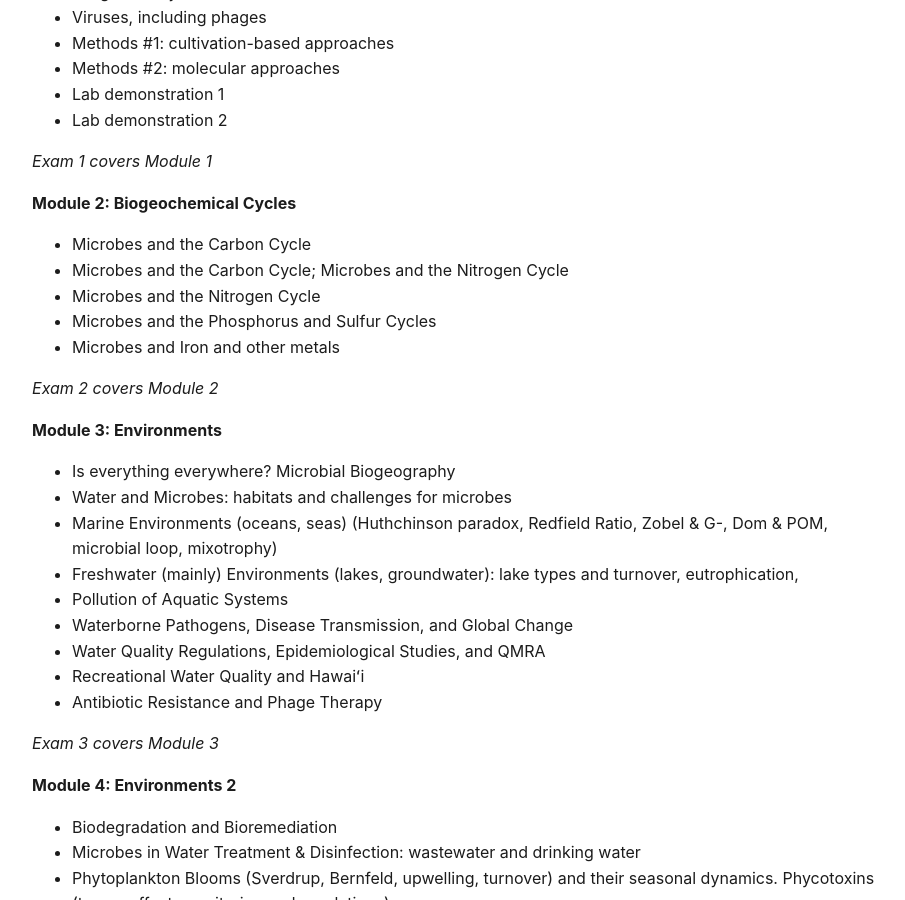
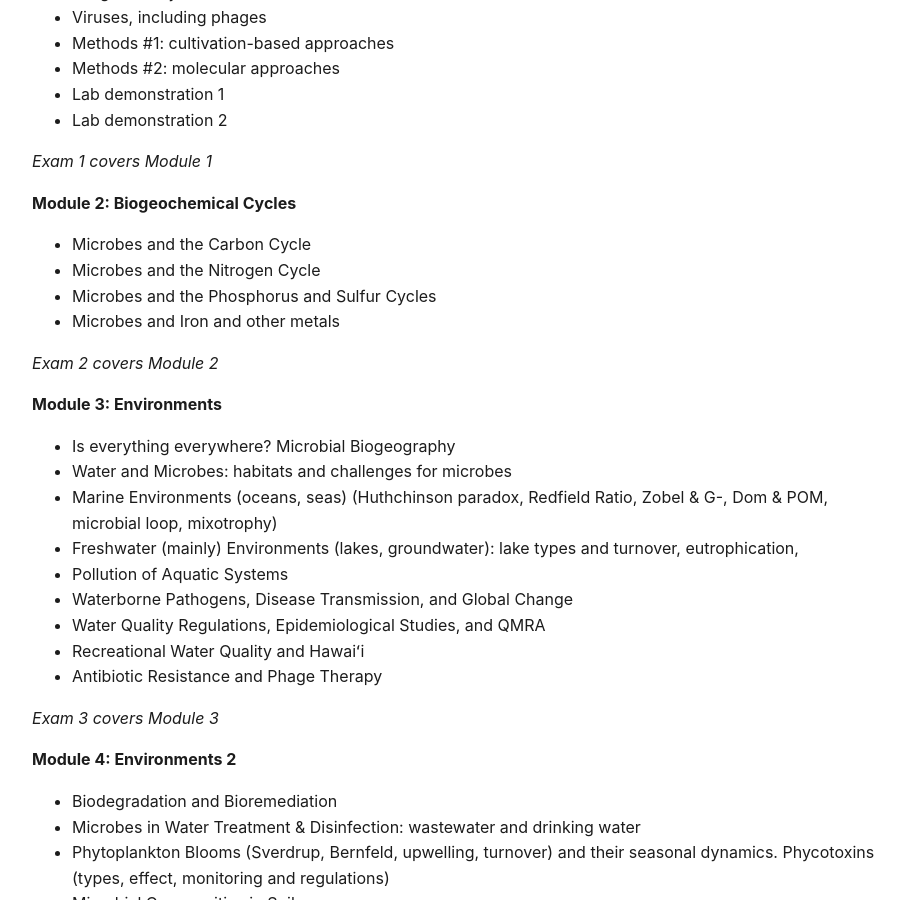
Before and after one commit to MarekKirs/marekkirs.github.io, a Jekyll site: the page built from courses.md, in a window 1280 px wide and 900 px high, scrolled down 1273 px. Shown: the whole window, without its empty margins (182-1087 px from the left). Built offline with Jekyll 4.4.1, drawn with Linux system fonts in a browser that asks for light colours.

Commit message:
Update courses.md

```diff
--- a/courses.md
+++ b/courses.md
@@ -41,7 +41,6 @@ This is an in-person, 3-credit lecture course, meeting three hours per week. The
 
 **Module 2: Biogeochemical Cycles**
 - Microbes and the Carbon Cycle
-- Microbes and the Carbon Cycle; Microbes and the Nitrogen Cycle
 - Microbes and the Nitrogen Cycle
 - Microbes and the Phosphorus and Sulfur Cycles
 - Microbes and Iron and other metals
```
